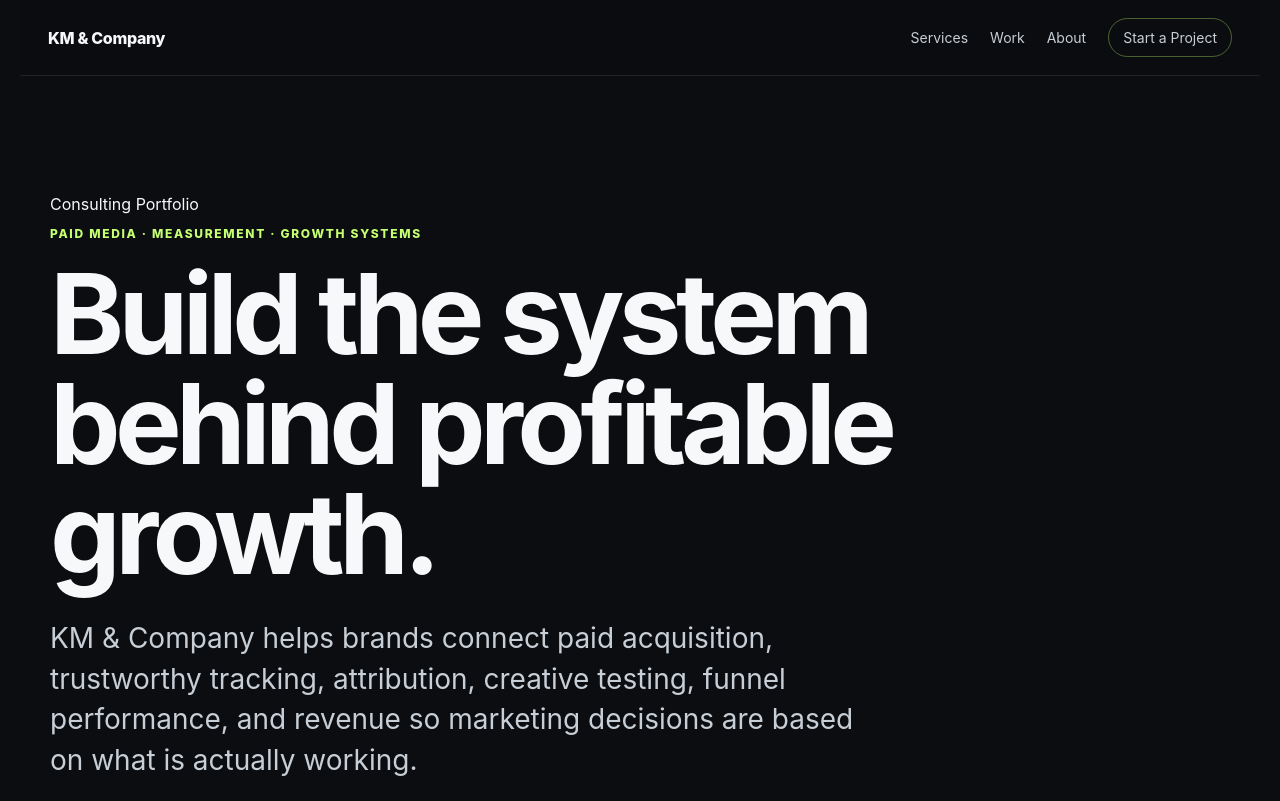
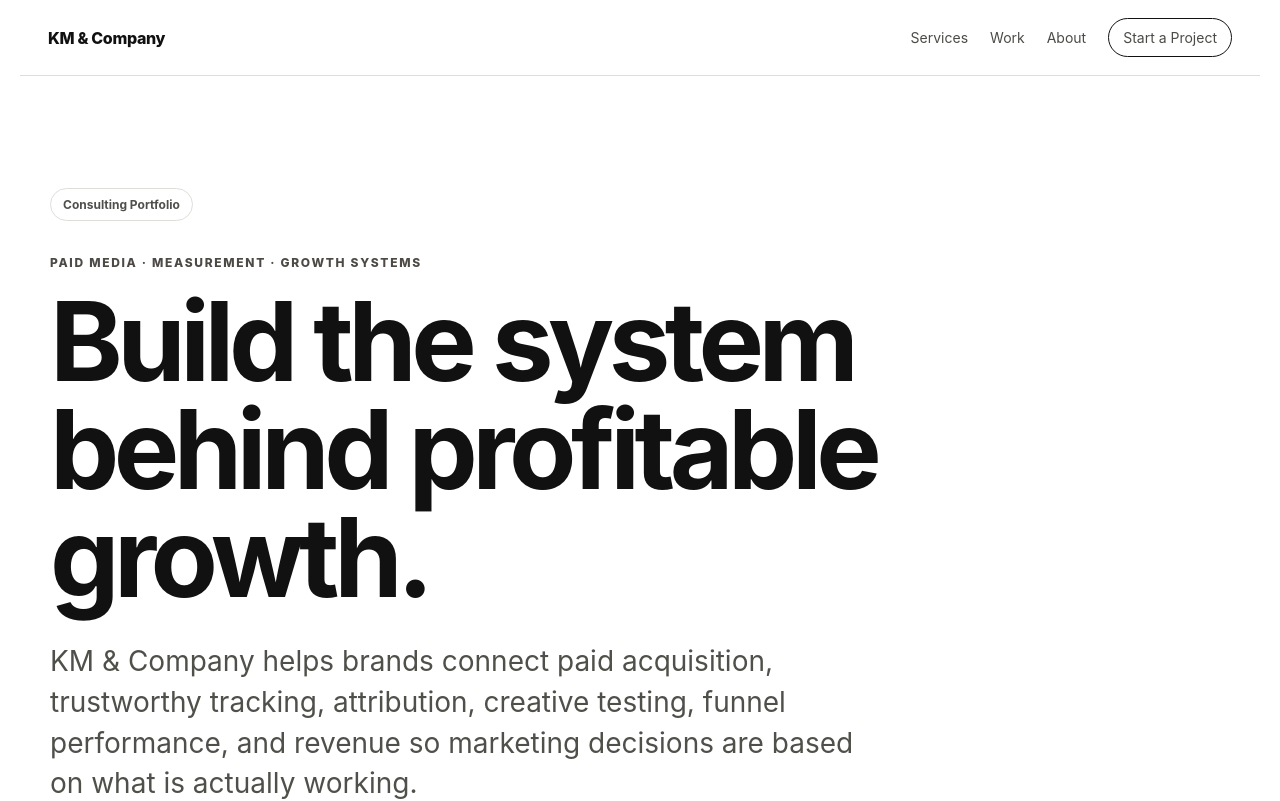
Before and after one commit to kmshabazz/km-company-portfolio, a Next.js app: page / in a window 1280 px wide. Shown: the top 801 px of the page. Built offline with nearby package versions, Linux system fonts and the light colour scheme.

Commit message:
Redesign KM & Company with white editorial visual system

```diff
--- a/app/globals.css
+++ b/app/globals.css
@@ -1,12 +1,12 @@
 :root {
-  --bg: #0b0d10;
-  --panel: #12161b;
-  --panel-2: #0f1318;
-  --text: #f7f8fa;
-  --muted: #9aa3ad;
-  --line: rgba(255,255,255,.09);
-  --accent: #c5ff72;
-  --accent-dark: #0d1008;
+  --bg: #ffffff;
+  --surface: #f7f7f5;
+  --surface-2: #efefec;
+  --text: #111111;
+  --muted: #666660;
+  --line: #deded8;
+  --accent: #111111;
+  --soft-accent: #ece7df;
 }
 
 * { box-sizing: border-box; }
@@ -31,34 +31,45 @@
   max-width: 1240px;
   margin: 0 auto;
   padding: 18px 28px;
-  background: rgba(11,13,16,.88);
-  backdrop-filter: blur(14px);
+  background: rgba(255,255,255,.94);
+  backdrop-filter: blur(12px);
   border-bottom: 1px solid var(--line);
 }
 .brand { font-weight: 800; letter-spacing: -.02em; }
-.nav-links { display: flex; gap: 22px; align-items: center; font-size: 14px; color: #c8ced5; }
-.nav-links a:hover { color: #fff; }
-.nav-cta { border: 1px solid rgba(197,255,114,.35); padding: 10px 14px; border-radius: 999px; }
+.nav-links { display: flex; gap: 22px; align-items: center; font-size: 14px; color: #4b4b47; }
+.nav-links a:hover { color: #111; }
+.nav-cta { border: 1px solid #111; padding: 10px 14px; border-radius: 999px; }
 
 .section-shell { width: min(1180px, calc(100% - 40px)); margin: 0 auto; }
-.section-space { padding-top: 92px; padding-bottom: 92px; }
-.section-band { background: #0e1115; border-top: 1px solid var(--line); border-bottom: 1px solid var(--line); }
-.hero { padding-top: 118px; padding-bottom: 88px; }
-.eyebrow { color: var(--accent); text-transform: uppercase; letter-spacing: .14em; font-size: 12px; font-weight: 800; }
-.eyebrow.dark { color: #283018; }
+.section-space { padding-top: 96px; padding-bottom: 96px; }
+.section-band { background: var(--surface); border-top: 1px solid var(--line); border-bottom: 1px solid var(--line); }
+.hero { padding-top: 112px; padding-bottom: 92px; }
+.hero-label {
+  display: inline-flex;
+  align-items: center;
+  border: 1px solid var(--line);
+  border-radius: 999px;
+  padding: 8px 12px;
+  color: #4f4f4b;
+  font-size: 12px;
+  font-weight: 700;
+  margin-bottom: 22px;
+}
+.eyebrow { color: #4d4a45; text-transform: uppercase; letter-spacing: .14em; font-size: 12px; font-weight: 800; }
+.eyebrow.dark { color: #4d4a45; }
 .hero h1, .section-heading h2, .about-grid h2, .ai-grid h2, .contact-panel h2 {
   margin: 0;
   letter-spacing: -.05em;
   line-height: .98;
 }
-.hero h1 { margin-top: 18px; max-width: 1000px; font-size: clamp(58px, 9vw, 112px); }
-.hero-copy { max-width: 820px; color: #c7ced6; font-size: clamp(20px, 2.2vw, 28px); line-height: 1.45; margin: 30px 0 0; }
+.hero h1 { margin-top: 18px; max-width: 1050px; font-size: clamp(56px, 9vw, 110px); }
+.hero-copy { max-width: 820px; color: #50504b; font-size: clamp(20px, 2.2vw, 28px); line-height: 1.45; margin: 30px 0 0; }
 .hero-actions { display: flex; flex-wrap: wrap; gap: 12px; margin-top: 32px; }
 .button { display: inline-flex; align-items: center; justify-content: center; min-height: 48px; padding: 0 20px; border-radius: 999px; font-weight: 800; font-size: 14px; }
-.primary { background: var(--accent); color: var(--accent-dark); }
-.secondary { border: 1px solid rgba(255,255,255,.14); }
-.dark-button { background: #0b0d10; color: white; }
-.outline-dark { border: 1px solid rgba(0,0,0,.25); color: #10140a; }
+.primary { background: #111; color: #fff; }
+.secondary { border: 1px solid #bdbdb7; background: #fff; }
+.dark-button { background: #111; color: #fff; }
+.outline-dark { border: 1px solid #8f8f89; color: #111; }
 
 .proof-grid { width: min(1180px, calc(100% - 40px)); margin: 0 auto; display: grid; grid-template-columns: repeat(4, 1fr); border-top: 1px solid var(--line); border-bottom: 1px solid var(--line); }
 .proof-card { min-height: 175px; padding: 30px 24px; display: flex; flex-direction: column; justify-content: center; border-right: 1px solid var(--line); }
@@ -72,41 +83,44 @@
 .split-heading > p { color: var(--muted); line-height: 1.7; margin: 0; }
 
 .service-grid, .case-grid { display: grid; grid-template-columns: repeat(2, minmax(0,1fr)); gap: 18px; }
-.panel, .case-card { border: 1px solid var(--line); background: linear-gradient(180deg, rgba(255,255,255,.025), rgba(255,255,255,.01)); border-radius: 28px; padding: 28px; }
+.panel, .case-card { border: 1px solid var(--line); background: #fff; border-radius: 22px; padding: 28px; }
+.panel { box-shadow: 0 10px 30px rgba(0,0,0,.03); }
 .panel h3, .case-card h3, .process-card h3 { margin: 0; font-size: 25px; letter-spacing: -.03em; }
 .panel p, .case-copy, .process-card p, .about-copy p, .ai-grid p { color: var(--muted); line-height: 1.75; }
 
 .case-card { padding: 30px; }
 .case-topline { display: flex; justify-content: space-between; gap: 16px; align-items: flex-start; margin-bottom: 32px; }
-.case-topline span { color: var(--accent); text-transform: uppercase; letter-spacing: .1em; font-size: 11px; font-weight: 800; }
+.case-topline span { color: #55514c; text-transform: uppercase; letter-spacing: .1em; font-size: 11px; font-weight: 800; }
 .case-topline strong { text-align: right; max-width: 220px; font-size: 14px; }
 .case-card h3 { font-size: 36px; }
-.case-card ul { padding-left: 18px; color: #cbd1d8; line-height: 1.65; }
+.case-card ul { padding-left: 18px; color: #40403d; line-height: 1.65; }
 .case-card li + li { margin-top: 7px; }
-.stack { border-top: 1px solid var(--line); padding-top: 16px; margin-top: 22px; color: #7f8994; font-size: 13px; line-height: 1.6; }
+.stack { border-top: 1px solid var(--line); padding-top: 16px; margin-top: 22px; color: #777771; font-size: 13px; line-height: 1.6; }
 
 .process-grid { display: grid; grid-template-columns: repeat(4, 1fr); gap: 14px; }
-.process-card { border-top: 1px solid var(--line); padding-top: 22px; }
-.process-card > span { color: #5f6871; font-weight: 800; font-size: 12px; }
+.process-card { border-top: 1px solid #bdbdb7; padding-top: 22px; }
+.process-card > span { color: #84847f; font-weight: 800; font-size: 12px; }
 .process-card h3 { margin-top: 28px; }
 
-.ai-band { background: var(--accent); color: #0b0d10; }
+.ai-band { background: #171717; color: #fff; }
 .ai-grid { display: grid; grid-template-columns: .9fr 1.1fr; gap: 64px; align-items: start; }
-.ai-grid .eyebrow { color: #344019; }
-.ai-grid p { color: #202717; font-size: 18px; margin-top: 0; }
+.ai-grid .eyebrow { color: #c7c7c2; }
+.ai-grid p { color: #d6d6d1; font-size: 18px; margin-top: 0; }
 
 .about-grid { display: grid; grid-template-columns: .8fr 1.2fr; gap: 64px; }
-.about-copy p:first-child { color: #d8dde2; font-size: 20px; }
+.about-copy p:first-child { color: #262623; font-size: 20px; }
 
 .tool-list { border-top: 1px solid var(--line); }
 .tool-row { display: grid; grid-template-columns: 260px 1fr; gap: 24px; padding: 20px 0; border-bottom: 1px solid var(--line); }
 .tool-row span { color: var(--muted); line-height: 1.6; }
 
-.contact-panel { background: var(--accent); color: #0b0d10; border-radius: 34px; padding: clamp(34px, 6vw, 72px); }
+.contact-panel { background: var(--soft-accent); color: #111; border-radius: 30px; padding: clamp(34px, 6vw, 72px); border: 1px solid #d9d1c7; }
 .contact-panel h2 { max-width: 1000px; font-size: clamp(42px, 6vw, 76px); }
-.contact-panel > p:not(.eyebrow) { max-width: 720px; color: #293117; font-size: 18px; line-height: 1.65; }
+.contact-panel > p:not(.eyebrow) { max-width: 720px; color: #4e4a45; font-size: 18px; line-height: 1.65; }
+.contact-details { display: flex; flex-wrap: wrap; gap: 18px 28px; margin-top: 26px; font-size: 18px; font-weight: 800; }
+.contact-details a { border-bottom: 1px solid #111; padding-bottom: 2px; }
 
-footer { width: min(1180px, calc(100% - 40px)); margin: 0 auto; padding: 28px 0 42px; display: flex; justify-content: space-between; gap: 20px; color: #68717b; border-top: 1px solid var(--line); font-size: 13px; }
+footer { width: min(1180px, calc(100% - 40px)); margin: 0 auto; padding: 28px 0 42px; display: flex; justify-content: space-between; gap: 20px; color: #7a7a74; border-top: 1px solid var(--line); font-size: 13px; }
 
 @media (max-width: 900px) {
   .nav-links a:not(.nav-cta) { display: none; }
@@ -119,7 +133,7 @@
 
 @media (max-width: 640px) {
   .nav-shell { padding-left: 20px; padding-right: 20px; }
-  .hero { padding-top: 80px; }
+  .hero { padding-top: 76px; }
   .section-space { padding-top: 70px; padding-bottom: 70px; }
   .proof-grid, .service-grid, .case-grid, .process-grid { grid-template-columns: 1fr; }
   .proof-card { min-height: 135px; border-right: none; border-bottom: 1px solid var(--line); }
@@ -127,5 +141,6 @@
   .case-topline { flex-direction: column; }
   .case-topline strong { text-align: left; }
   .tool-row { grid-template-columns: 1fr; gap: 8px; }
+  .contact-details { flex-direction: column; gap: 12px; }
   footer { flex-direction: column; }
 }
```
